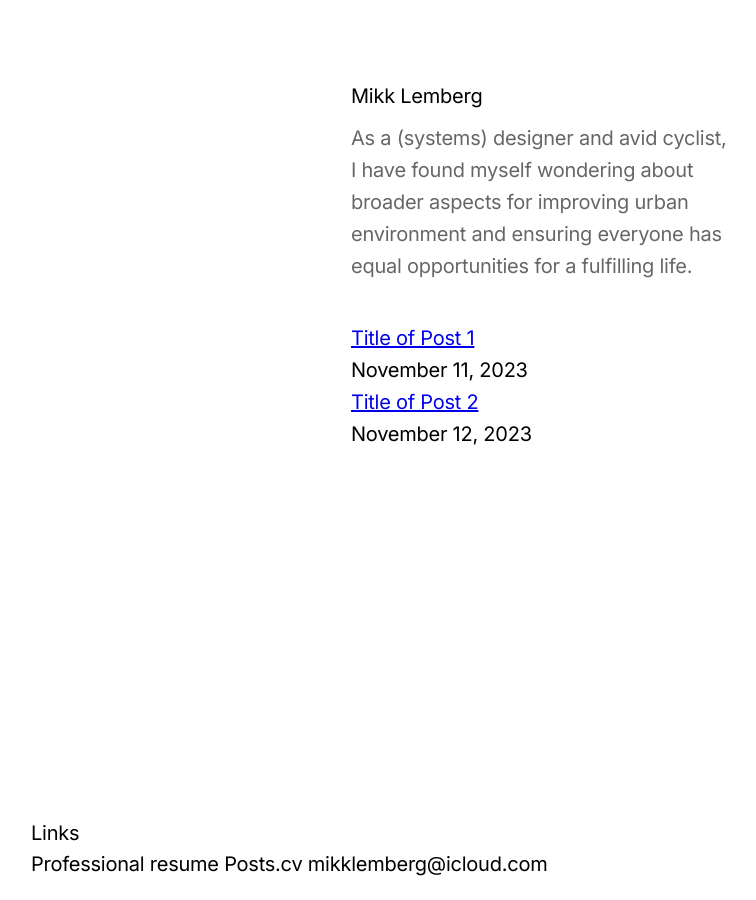
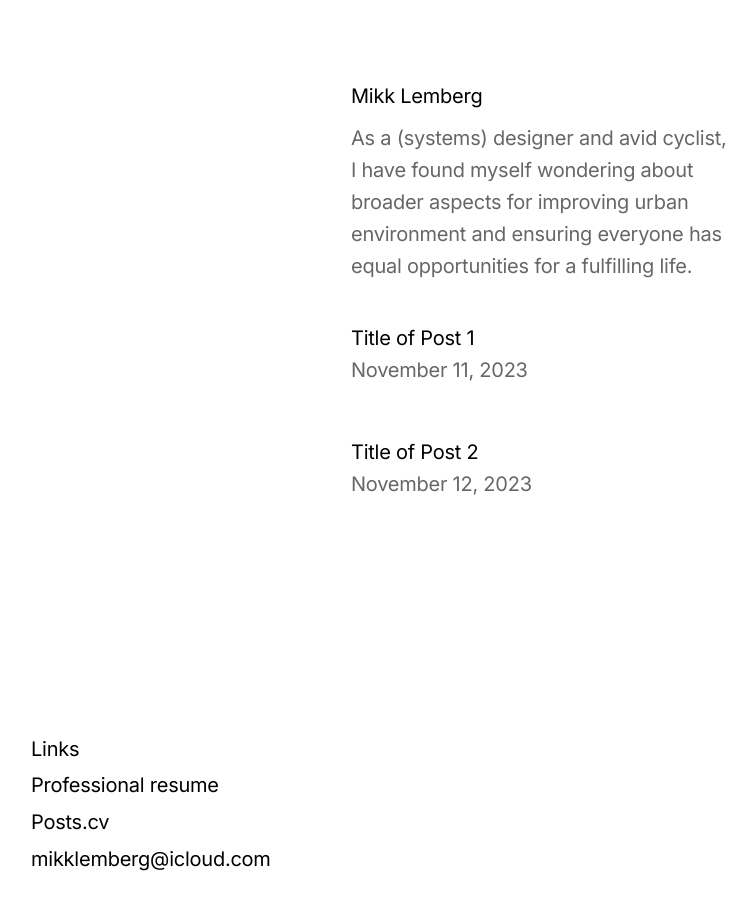
Before and after one commit to mikklemberg/My-personal-notes, a Jekyll site: the page built from README.md, in a window 1280 px wide. Shown: the whole page, without its empty margins (97-853 px from the left). Built offline with Jekyll 4.4.1, drawn with Linux system fonts in a browser that asks for light colours; our own code applies the rules of GitHub Pages for plain Markdown files.

Commit message:
Update style.css

```diff
--- a/assets/css/style.css
+++ b/assets/css/style.css
@@ -1,6 +1,3 @@
-/* CSS Stylesheet for Website */
-
-/* Global Resets and Font Definition */
 @import url('https://fonts.googleapis.com/css2?family=Inter:wght@400&display=swap');
 
 * {
@@ -20,7 +17,9 @@ body, h1, h2, h3, h4, h5, h6, p, a {
 /* Main Container */
 .container {
     padding: 4em 10%;
-    max-width: 640px;
+    /* Adjusted to a minimum width of 379px to fit character limit */
+    min-width: 379px;
+    max-width: 640px; /* Adjust max-width as necessary to fit content */
     margin: 0 auto; /* Center content horizontally */
 }
 
@@ -36,35 +35,27 @@ body, h1, h2, h3, h4, h5, h6, p, a {
     margin-bottom: 0.5em;
 }
 
-/* Description Style - Text color set to #000 with 60% opacity */
 .header p {
-    color: rgba(0, 0, 0, 0.6); /* Set color to #000 at 60% opacity */
+    color: rgba(0, 0, 0, 0.6);
 }
 
-/* Post Header Styles */
-.post-header h1 {
-    font-size: 20px;
-    font-weight: 400;
-    margin-bottom: 0.5em;
-    line-height: 105%; /* Adjust line height for headers */
+/* Posts Section */
+.posts .post + .post {
+    margin-top: 50px; /* Add space between blog posts */
 }
 
-.post-header .meta {
-    color: rgba(0, 0, 0, 0.6); /* Set publish date color to #000 at 60% opacity */
-    margin-bottom: 1em;
+/* Post Titles and Dates */
+.posts h2 a {
+    color: #000;
+    text-decoration: none; /* Remove underline from post titles */
 }
 
-/* Post Content Styles */
-.post-content {
-    text-align: left; /* Align content to the left */
-    margin-bottom: 2em;
+.posts h2 a:hover {
+    color: #0B64FE; /* Change title to blue on hover */
 }
 
-/* Subheader within Post Content */
-.post-content h2 {
-    font-size: 20px;
-    margin: 2em 0 1em;
-    line-height: 105%; /* Adjust line height for subheaders */
+.posts time {
+    color: rgba(0, 0, 0, 0.6);
 }
 
 /* Footer Styles */
@@ -74,26 +65,25 @@ body, h1, h2, h3, h4, h5, h6, p, a {
     bottom: 0;
     left: 0;
     width: 100%;
-    text-align: left; /* Align footer content to the left */
-    background: none;
+    text-align: left;
 }
 
 .footer p {
     color: #000;
     font-weight: 400;
     font-size: 20px;
-    line-height: 145%; /* Adjust line height for paragraphs */
+    line-height: 145%;
 }
 
-/* Link Styles */
 .footer a {
-    color: #000; /* Set link color to #000 */
-    margin: 15px 0;
+    color: #000;
+    display: block; /* Display links in a block to stack them */
+    margin: 5px 0; /* Add margin between links */
     text-decoration: none; /* Remove underline from links */
 }
 
 .footer a:hover {
-    color: #0B64FE; /* Change link color to blue on hover */
+    text-decoration: underline; /* Underline links on hover */
 }
 
 /* Responsive Adjustments */
@@ -102,7 +92,7 @@ body, h1, h2, h3, h4, h5, h6, p, a {
         padding: 4em 5%;
     }
 
-    .header, .post-header, .post-content, .footer {
+    .header, .footer {
         text-align: left;
     }
 }
```
